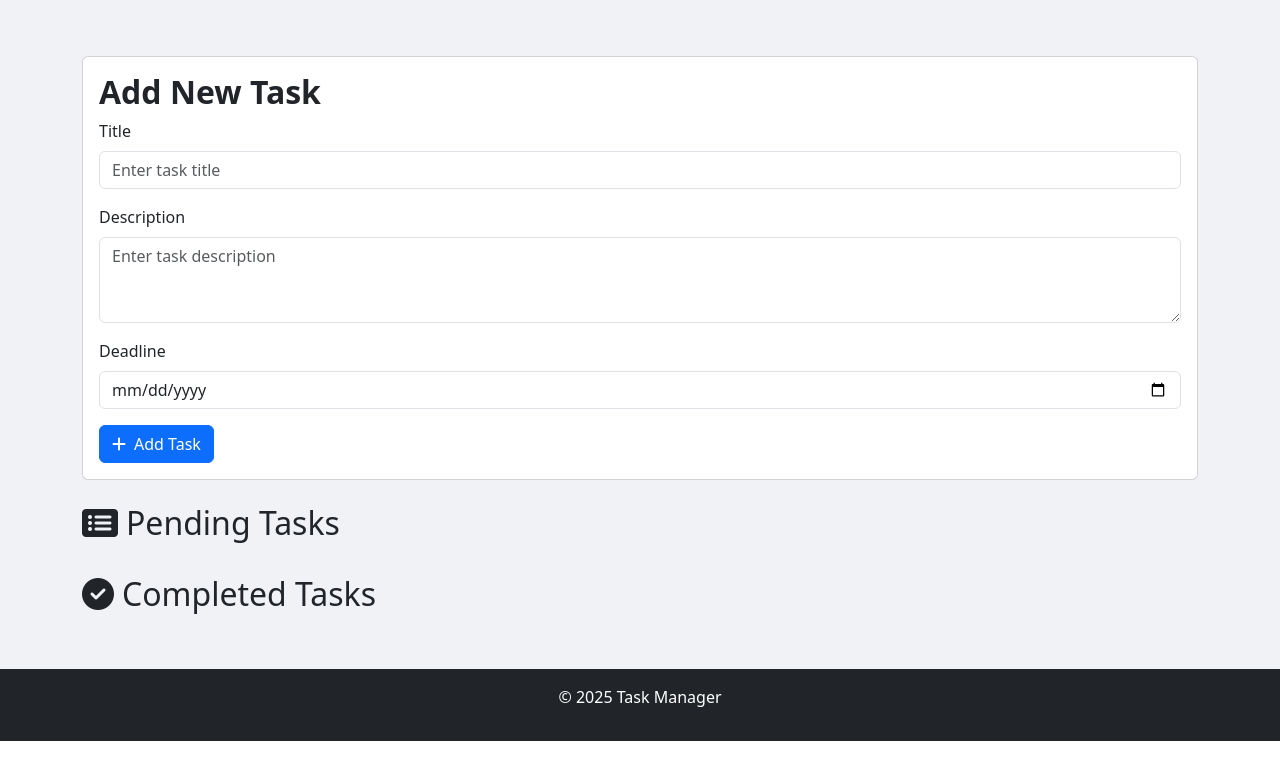
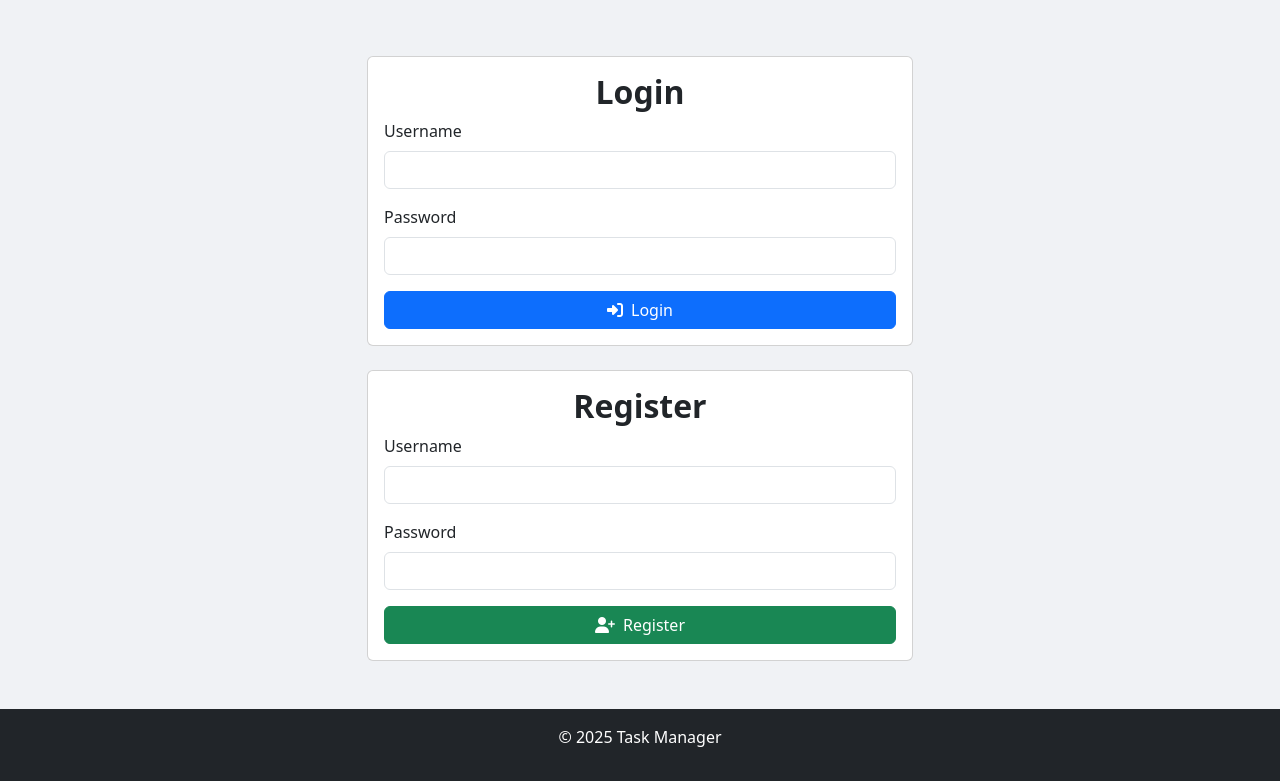
Before and after one commit to andesec/task-manager, a FastAPI app: page / in a window 1280 px wide. Shown: the part 88-869 px from the top of the page. Before the commit the page ends 829 px from the top, so only its background shows below. Run offline with FastAPI, Linux system fonts and the light colour scheme.

Commit message:
feat: Add user authentication (login/register) and task ownership

```diff
--- a/main.py
+++ b/main.py
@@ -1,14 +1,17 @@
-from fastapi import FastAPI, Depends, Request, Form
+from fastapi import FastAPI, Depends, Request, Form, HTTPException, status
 from fastapi.responses import HTMLResponse, RedirectResponse, JSONResponse
 from fastapi.staticfiles import StaticFiles
 from fastapi.templating import Jinja2Templates
 from fastapi.middleware.cors import CORSMiddleware
+from starlette.middleware.sessions import SessionMiddleware
 from sqlalchemy.orm import Session
 from sqlalchemy import inspect, create_engine, text
 import models
 from database import SessionLocal, engine, DATABASE_URL
 import time
 from datetime import datetime
+from auth import Hasher
+import os
 
 # Retry mechanism for database connection and schema migration
 for i in range(10):
@@ -32,6 +35,10 @@ for i in range(10):
                 connection.execute(text("ALTER TABLE tasks ADD COLUMN deadline DATE"))
                 connection.commit()
                 print("Added 'deadline' column to 'tasks' table.")
+            if 'user_id' not in columns:
+                connection.execute(text("ALTER TABLE tasks ADD COLUMN user_id INTEGER"))
+                connection.commit()
+                print("Added 'user_id' column to 'tasks' table.")
 
         break
     except Exception as e:
@@ -56,6 +63,12 @@ app.add_middleware(
     allow_headers=["*"],
 )
 
+SECRET_KEY = os.getenv("SECRET_KEY")
+if not SECRET_KEY:
+    raise RuntimeError("SECRET_KEY not found in environment variables")
+
+app.add_middleware(SessionMiddleware, secret_key=SECRET_KEY)
+
 
 @app.exception_handler(Exception)
 async def generic_exception_handler(request: Request, exc: Exception):
@@ -75,32 +88,82 @@ def get_db():
     finally:
         db.close()
 
+def get_current_user(request: Request, db: Session = Depends(get_db)):
+    user_id = request.session.get("user_id")
+    if not user_id:
+        return None
+    user = db.query(models.User).filter(models.User.id == user_id).first()
+    return user
+
+@app.post("/register", response_class=RedirectResponse)
+def register_user(username: str = Form(...), password: str = Form(...), db: Session = Depends(get_db)):
+    user = db.query(models.User).filter(models.User.username == username).first()
+    if user:
+        raise HTTPException(status_code=status.HTTP_400_BAD_REQUEST, detail="Username already registered")
+
+    hashed_password = Hasher.get_password_hash(password)
+    new_user = models.User(username=username, hashed_password=hashed_password)
+    db.add(new_user)
+    db.commit()
+    db.refresh(new_user)
+    return RedirectResponse(url="/", status_code=status.HTTP_303_SEE_OTHER)
+
+@app.post("/login", response_class=RedirectResponse)
+def login_user(request: Request, username: str = Form(...), password: str = Form(...), db: Session = Depends(get_db)):
+    user = db.query(models.User).filter(models.User.username == username).first()
+    if not user or not Hasher.verify_password(password, user.hashed_password):
+        raise HTTPException(status_code=status.HTTP_401_UNAUTHORIZED, detail="Invalid credentials")
+
+    request.session["user_id"] = user.id
+    return RedirectResponse(url="/", status_code=status.HTTP_303_SEE_OTHER)
+
+@app.get("/logout", response_class=RedirectResponse)
+def logout_user(request: Request):
+    request.session.pop("user_id", None)
+    return RedirectResponse(url="/", status_code=status.HTTP_303_SEE_OTHER)
+
 @app.get("/", response_class=HTMLResponse)
-def read_tasks(request: Request, db: Session = Depends(get_db)):
-    pending_tasks = db.query(models.Task).filter(models.Task.completed == False).all()
-    completed_tasks = db.query(models.Task).filter(models.Task.completed == True).all()
-    return templates.TemplateResponse("index.html", {"request": request, "pending_tasks": pending_tasks, "completed_tasks": completed_tasks})
+def read_tasks(request: Request, db: Session = Depends(get_db), current_user: models.User = Depends(get_current_user)):
+    if not current_user:
+        return templates.TemplateResponse("login.html", {"request": request}) # Will create login.html later
+
+    pending_tasks = db.query(models.Task).filter(models.Task.completed == False, models.Task.user_id == current_user.id).all()
+    completed_tasks = db.query(models.Task).filter(models.Task.completed == True, models.Task.user_id == current_user.id).all()
+    return templates.TemplateResponse("index.html", {"request": request, "pending_tasks": pending_tasks, "completed_tasks": completed_tasks, "current_user": current_user})
 
 @app.post("/add", response_class=RedirectResponse)
-def add_task(title: str = Form(...), description: str = Form(None), deadline: str = Form(None), db: Session = Depends(get_db)):
+def add_task(title: str = Form(...), description: str = Form(None), deadline: str = Form(None), db: Session = Depends(get_db), current_user: models.User = Depends(get_current_user)):
+    if not current_user:
+        raise HTTPException(status_code=status.HTTP_401_UNAUTHORIZED, detail="Not authenticated")
+
     deadline_obj = datetime.strptime(deadline, "%Y-%m-%d").date() if deadline else None
-    new_task = models.Task(title=title, description=description, deadline=deadline_obj)
+    new_task = models.Task(title=title, description=description, deadline=deadline_obj, user_id=current_user.id)
     db.add(new_task)
     db.commit()
-    return RedirectResponse(url="/", status_code=303)
+    return RedirectResponse(url="/", status_code=status.HTTP_303_SEE_OTHER)
 
 @app.get("/complete/{task_id}", response_class=RedirectResponse)
-def complete_task(task_id: int, db: Session = Depends(get_db)):
-    task = db.query(models.Task).filter(models.Task.id == task_id).first()
+def complete_task(task_id: int, db: Session = Depends(get_db), current_user: models.User = Depends(get_current_user)):
+    if not current_user:
+        raise HTTPException(status_code=status.HTTP_401_UNAUTHORIZED, detail="Not authenticated")
+
+    task = db.query(models.Task).filter(models.Task.id == task_id, models.Task.user_id == current_user.id).first()
     if task:
         task.completed = True
         db.commit()
-    return RedirectResponse(url="/", status_code=303)
+    else:
+        raise HTTPException(status_code=status.HTTP_404_NOT_FOUND, detail="Task not found or not owned by user")
+    return RedirectResponse(url="/", status_code=status.HTTP_303_SEE_OTHER)
 
 @app.get("/delete/{task_id}", response_class=RedirectResponse)
-def delete_task(task_id: int, db: Session = Depends(get_db)):
-    task = db.query(models.Task).filter(models.Task.id == task_id).first()
+def delete_task(task_id: int, db: Session = Depends(get_db), current_user: models.User = Depends(get_current_user)):
+    if not current_user:
+        raise HTTPException(status_code=status.HTTP_401_UNAUTHORIZED, detail="Not authenticated")
+
+    task = db.query(models.Task).filter(models.Task.id == task_id, models.Task.user_id == current_user.id).first()
     if task:
         db.delete(task)
         db.commit()
+    else:
+        raise HTTPException(status_code=status.HTTP_404_NOT_FOUND, detail="Task not found or not owned by user")
     return RedirectResponse(url="/", status_code=303)
--- a/requirements.txt
+++ b/requirements.txt
@@ -18,3 +18,4 @@ typing-extensions==4.15.0
 typing-inspection==0.4.2
 uvicorn==0.38.0
 python-multipart
+passlib[bcrypt]
--- a/templates/index.html
+++ b/templates/index.html
@@ -10,10 +10,18 @@
 </head>
 <body>
     <header class="bg-dark text-white text-center py-3">
-        <h1><i class="fas fa-tasks me-2"></i>Task Manager</h1>
+        <div class="container d-flex justify-content-between align-items-center">
+            <h1><i class="fas fa-tasks me-2"></i>Task Manager</h1>
+            {% if current_user %}
+            <form action="/logout" method="get">
+                <button type="submit" class="btn btn-outline-light"><i class="fas fa-sign-out-alt me-2"></i>Logout</button>
+            </form>
+            {% endif %}
+        </div>
     </header>
 
     <div class="container my-4">
+        {% if current_user %}
         <div class="card mb-4">
             <div class="card-body">
                 <h2 class="card-title">Add New Task</h2>
@@ -60,6 +68,11 @@
             </li>
             {% endfor %}
         </ul>
+        {% else %}
+        <div class="alert alert-info text-center" role="alert">
+            Please login or register to manage your tasks.
+        </div>
+        {% endif %}
     </div>
 
     <footer class="bg-dark text-white text-center py-3 mt-4">
--- /dev/null
+++ b/templates/login.html
@@ -0,0 +1,60 @@
+<!DOCTYPE html>
+<html lang="en">
+<head>
+    <meta charset="UTF-8">
+    <meta name="viewport" content="width=device-width, initial-scale=1.0">
+    <title>Login / Register</title>
+    <link href="https://cdn.jsdelivr.net/npm/bootstrap@5.3.0/dist/css/bootstrap.min.css" rel="stylesheet">
+    <link rel="stylesheet" href="https://cdnjs.cloudflare.com/ajax/libs/font-awesome/6.4.0/css/all.min.css">
+    <link rel="stylesheet" href="/static/style.css">
+</head>
+<body>
+    <header class="bg-dark text-white text-center py-3">
+        <h1><i class="fas fa-tasks me-2"></i>Task Manager</h1>
+    </header>
+
+    <div class="container my-4">
+        <div class="row justify-content-center">
+            <div class="col-md-6">
+                <div class="card mb-4">
+                    <div class="card-body">
+                        <h2 class="card-title text-center">Login</h2>
+                        <form action="/login" method="post">
+                            <div class="mb-3">
+                                <label for="loginUsername" class="form-label">Username</label>
+                                <input type="text" class="form-control" id="loginUsername" name="username" required>
+                            </div>
+                            <div class="mb-3">
+                                <label for="loginPassword" class="form-label">Password</label>
+                                <input type="password" class="form-control" id="loginPassword" name="password" required>
+                            </div>
+                            <button type="submit" class="btn btn-primary w-100"><i class="fas fa-sign-in-alt me-2"></i>Login</button>
+                        </form>
+                    </div>
+                </div>
+
+                <div class="card">
+                    <div class="card-body">
+                        <h2 class="card-title text-center">Register</h2>
+                        <form action="/register" method="post">
+                            <div class="mb-3">
+                                <label for="registerUsername" class="form-label">Username</label>
+                                <input type="text" class="form-control" id="registerUsername" name="username" required>
+                            </div>
+                            <div class="mb-3">
+                                <label for="registerPassword" class="form-label">Password</label>
+                                <input type="password" class="form-control" id="registerPassword" name="password" required>
+                            </div>
+                            <button type="submit" class="btn btn-success w-100"><i class="fas fa-user-plus me-2"></i>Register</button>
+                        </form>
+                    </div>
+                </div>
+            </div>
+        </div>
+    </div>
+
+    <footer class="bg-dark text-white text-center py-3 mt-4">
+        <p>&copy; 2025 Task Manager</p>
+    </footer>
+</body>
+</html>
```
Also changed, not shown: auth.py (added, +12 -0 lines), models.py (+14 -1 lines), 1 other file.
